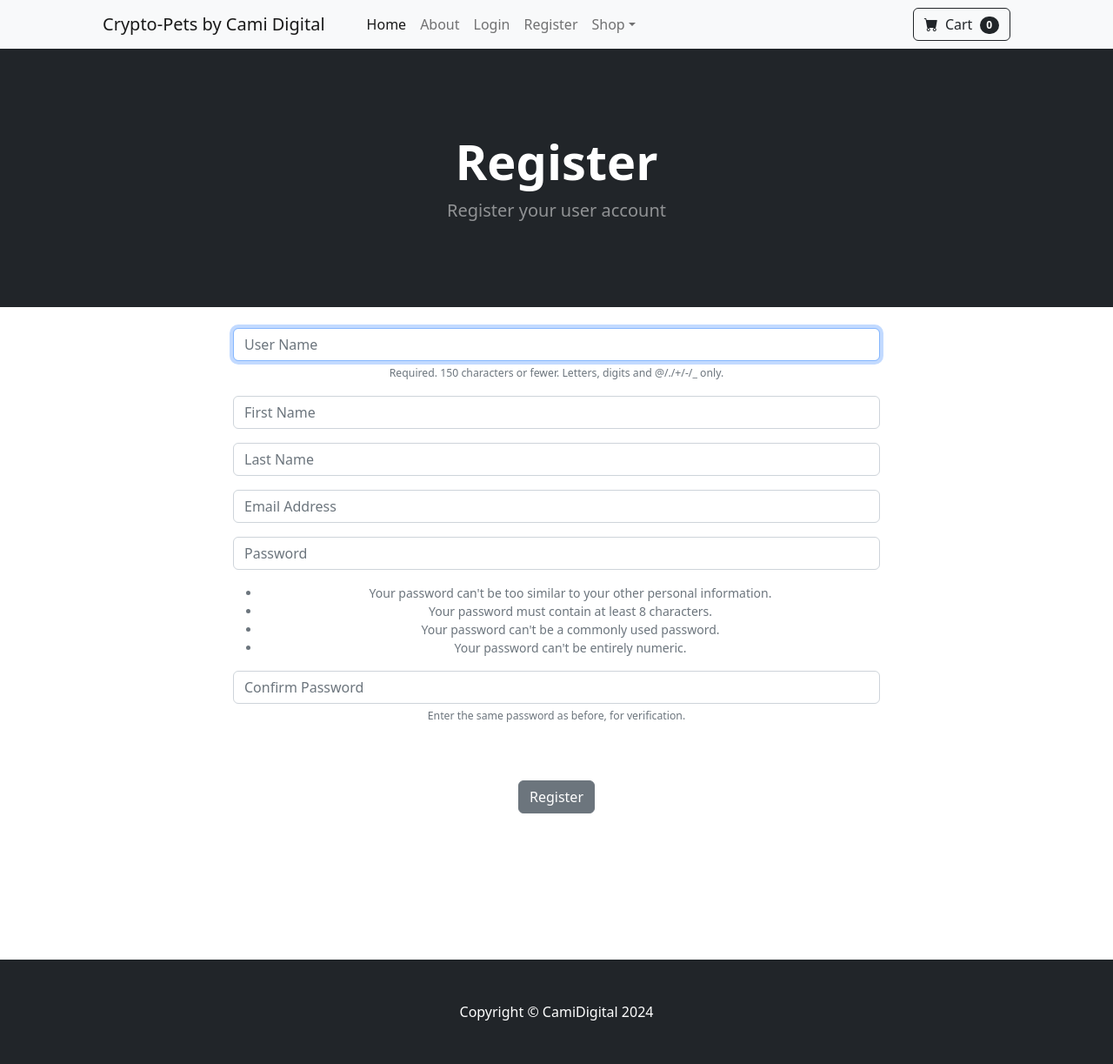
After one commit to Mila-Melnik/Project-3-NFT-ecom-python-django, a Django app: page /register/ in a window 1280 px wide. The commit adds this page. Shown: the whole page at 87% size. Run offline with Django 5.2, Linux system fonts and the light colour scheme; some libraries are stand-ins or nearby versions.

Commit message:
Register user add

```diff
--- /dev/null
+++ b/nftecom/webstore/forms.py
@@ -0,0 +1,30 @@
+from django.contrib.auth.models import User
+from django.contrib.auth.forms import UserCreationForm
+from django import forms
+
+class SignUpForm(UserCreationForm):
+	email = forms.EmailField(label="", widget=forms.TextInput(attrs={'class':'form-control', 'placeholder':'Email Address'}))
+	first_name = forms.CharField(label="", max_length=100, widget=forms.TextInput(attrs={'class':'form-control', 'placeholder':'First Name'}))
+	last_name = forms.CharField(label="", max_length=100, widget=forms.TextInput(attrs={'class':'form-control', 'placeholder':'Last Name'}))
+
+	class Meta:
+		model = User
+		fields = ('username', 'first_name', 'last_name', 'email', 'password1', 'password2')
+
+	def __init__(self, *args, **kwargs):
+		super(SignUpForm, self).__init__(*args, **kwargs)
+
+		self.fields['username'].widget.attrs['class'] = 'form-control'
+		self.fields['username'].widget.attrs['placeholder'] = 'User Name'
+		self.fields['username'].label = ''
+		self.fields['username'].help_text = '<span class="form-text text-muted"><small>Required. 150 characters or fewer. Letters, digits and @/./+/-/_ only.</small></span>'
+
+		self.fields['password1'].widget.attrs['class'] = 'form-control'
+		self.fields['password1'].widget.attrs['placeholder'] = 'Password'
+		self.fields['password1'].label = ''
+		self.fields['password1'].help_text = '<ul class="form-text text-muted small"><li>Your password can\'t be too similar to your other personal information.</li><li>Your password must contain at least 8 characters.</li><li>Your password can\'t be a commonly used password.</li><li>Your password can\'t be entirely numeric.</li></ul>'
+
+		self.fields['password2'].widget.attrs['class'] = 'form-control'
+		self.fields['password2'].widget.attrs['placeholder'] = 'Confirm Password'
+		self.fields['password2'].label = ''
+		self.fields['password2'].help_text = '<span class="form-text text-muted"><small>Enter the same password as before, for verification.</small></span>'
--- a/nftecom/webstore/templates/navbar.html
+++ b/nftecom/webstore/templates/navbar.html
@@ -39,6 +39,10 @@
           <a class="nav-link" href="{% url 'login' %}">Login</a>
         </li>
 
+        <li class="nav-item">
+          <a class="nav-link" href="{% url 'register' %}">Register</a>
+        </li>
+
         {% endif %}
 
         <li class="nav-item dropdown">
--- /dev/null
+++ b/nftecom/webstore/templates/register.html
@@ -0,0 +1,44 @@
+{% extends 'base.html' %}
+{% block content %}
+
+
+   <!-- Header-->
+   <header class="bg-dark py-5">
+    <div class="container px-4 px-lg-5 my-5">
+      <div class="text-center text-white">
+        <h1 class="display-4 fw-bolder">Register</h1>
+        <p class="lead fw-normal text-white-50 mb-0">
+          Register your user account
+        </p>
+      </div>
+    </div>
+  </header>
+
+  <div class="container">
+    <div class="row">
+      <center>
+        <div class="col-8">
+          <br>
+          <form method="POST" action="{% url 'register' %}">
+            {% csrf_token %}
+
+            {{ form.as_p }}
+            <br/><br/>
+            <button type="submit" class="btn btn-secondary">Register</button>
+
+</form>
+<br>
+<br>
+<br>
+<br>
+<br>
+<br>
+<br>
+
+
+      </div>
+      </center>
+  </div>
+  </div>
+
+{% endblock %}
--- a/nftecom/webstore/urls.py
+++ b/nftecom/webstore/urls.py
@@ -6,5 +6,6 @@ urlpatterns = [
     path('about/', views.about, name='about'),
     path('login/', views.login_user, name='login'),
     path('logout/', views.logout_user, name='logout'),
+    path('register/', views.register_user, name='register'),
 
 ]
--- a/nftecom/webstore/views.py
+++ b/nftecom/webstore/views.py
@@ -2,7 +2,10 @@ from django.shortcuts import redirect, render
 from .models import Product
 from django.contrib.auth import authenticate, login, logout
 from django.contrib import messages
-
+from django.contrib.auth.models import User
+from django.contrib.auth.forms import UserCreationForm
+from .forms import SignUpForm
+from django import forms
 
 
 def home(request):
@@ -38,3 +41,21 @@ def logout_user(request):
   logout(request)
   messages.success(request, ("You have been logged out"))
   return redirect('home')
+
+def register_user(request):
+   form = SignUpForm()
+   if request.method == "POST":
+     form = SignUpForm(request.POST)
+     if form.is_valid():
+       form.save()
+       username = form.cleaned_data['username']
+       password = form.cleaned_data['password1']
+       user = authenticate(username=username, password=password)
+       login(request, user)
+       messages.success(request,("You have registered!"))
+       return redirect('home')
+     else:
+      messages.success(request, ("Try again"))
+      return redirect('register')
+   else:
+      return render(request, 'register.html', {'form':form})
```
Also changed, not shown: nftecom/db.sqlite3.
